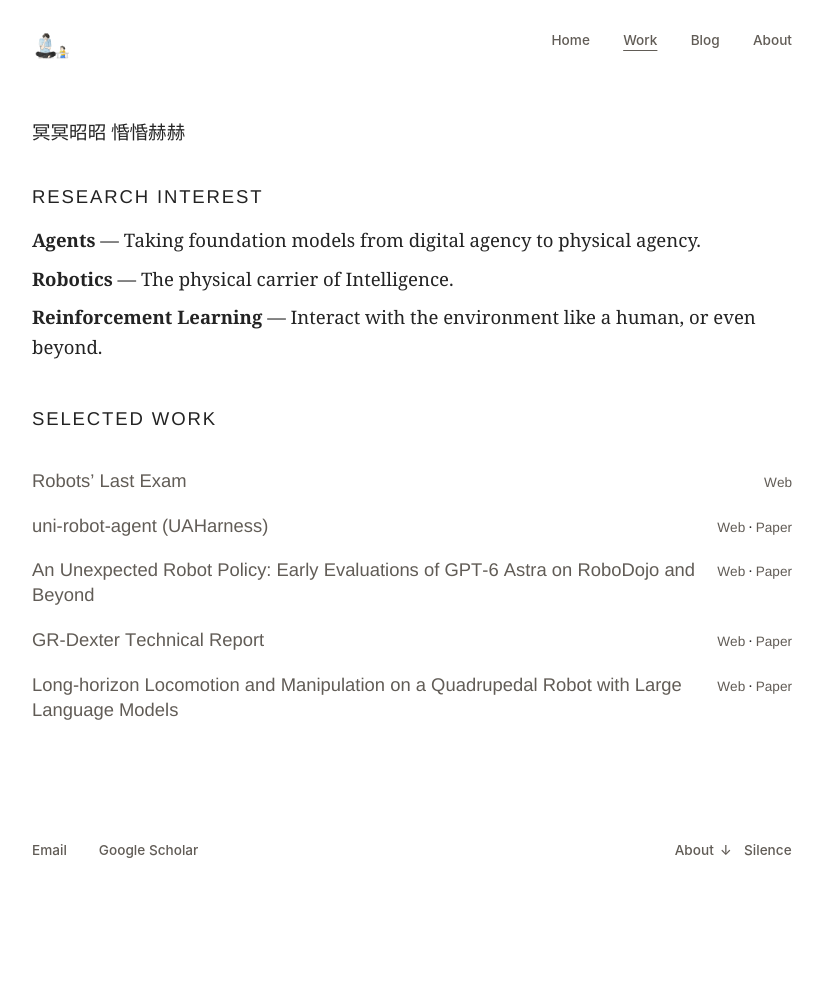
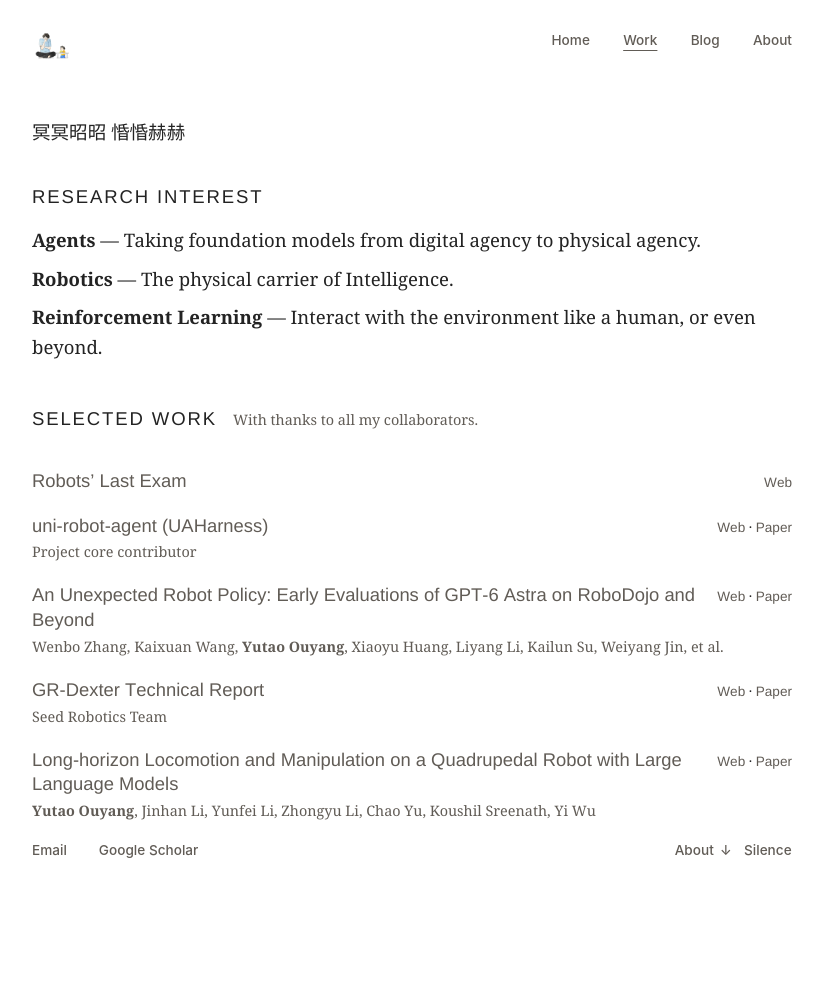
Before and after one commit to shihusi/shihusi.github.io, a Jekyll site: the page built from work.md, in a window 1280 px wide. Shown: the whole page, without its empty margins (228-1051 px from the left). Built offline with Jekyll 4.4.1, drawn with Linux system fonts in a browser that asks for light colours; before the commit the page ends 900 px from its top, so only the background shows below that.

Commit message:
Add author credits and collaborator thanks to Selected Work

```diff
--- a/_layouts/work.html
+++ b/_layouts/work.html
@@ -16,7 +16,10 @@ layout: default
     {% endfor %}
   </section>
   <section class="selected-work" aria-labelledby="selected-work-title">
-    <h2 id="selected-work-title">Selected Work</h2>
+    <div class="selected-work-heading">
+      <h2 id="selected-work-title">Selected Work</h2>
+      <p>With thanks to all my collaborators.</p>
+    </div>
     <ul>
       {% for project in page.selected %}
         <li>
@@ -26,8 +29,58 @@ layout: default
             <span aria-hidden="true">·</span>
             <a href="{{ project.paper | escape }}" aria-label="{{ project.title | escape }} paper">Paper</a>{% endif %}
           </span>
+          {% assign byline = project.authors | default: project.credit %}
+          {% if project.full_authors %}
+            <details class="work-byline">
+              {% capture short_credit %}{{ byline | escape | replace: "Yutao Ouyang", "<strong>Yutao Ouyang</strong>" }}{% endcapture %}
+              {% capture full_credit %}{{ project.full_authors | escape | replace: "Yutao Ouyang", "<strong>Yutao Ouyang</strong>" }}{% endcapture %}
+              {% if byline contains 'et al.' %}
+                <summary><span class="short-authors">{{ short_credit }}</span><span class="full-authors">{{ full_credit }}</span></summary>
+              {% else %}
+                <summary aria-label="Full author list for {{ project.title | escape }}">{{ short_credit }}</summary>
+                <p>{{ full_credit }}</p>
+              {% endif %}
+            </details>
+          {% elsif byline %}
+            <p class="work-byline">{{ byline | escape | replace: "Yutao Ouyang", "<strong>Yutao Ouyang</strong>" }}</p>
+          {% endif %}
         </li>
       {% endfor %}
     </ul>
   </section>
 </div>
+<script>
+  document.querySelectorAll('details.work-byline').forEach(details => {
+    const short = details.querySelector('.short-authors');
+    if (short) {
+      const full = details.querySelector('.full-authors');
+      const boldName = full.querySelector('strong')?.textContent;
+      const names = full.textContent.split(', ').map(name => {
+        const node = document.createElement(name === boldName ? 'strong' : 'span');
+        node.textContent = name;
+        return node;
+      });
+      function fitAuthors() {
+        if (details.open || !details.clientWidth) return;
+        const available = details.getBoundingClientRect().width;
+        for (let count = names.length; count >= 0; count--) {
+          const prefix = names.slice(0, count).flatMap((node, i) => i ? [', ', node] : [node]);
+          if (count < names.length) prefix.push(count ? ', et al.' : 'et al.');
+          short.replaceChildren(...prefix);
+          if (short.getBoundingClientRect().width <= available) break;
+        }
+      }
+      fitAuthors();
+      new ResizeObserver(fitAuthors).observe(details);
+      document.fonts.ready.then(fitAuthors);
+      details.addEventListener('toggle', fitAuthors);
+    }
+    const row = details.closest('li');
+    row.addEventListener('pointerenter', event => {
+      if (event.pointerType === 'mouse') details.open = true;
+    });
+    row.addEventListener('pointerleave', event => {
+      if (event.pointerType === 'mouse') details.open = false;
+    });
+  });
+</script>
--- a/_sass/_work.scss
+++ b/_sass/_work.scss
@@ -19,10 +19,23 @@
     display: grid;
     grid-template-columns: minmax(0, 1fr) auto;
     align-items: baseline;
-    gap: .8rem;
+    gap: .25rem .8rem;
     margin: 0;
 
     & + li { margin-top: 1.25rem; }
+  }
+
+  .work-byline {
+    grid-column: 1 / -1;
+    margin: 0;
+    font-size: .9rem;
+    line-height: 1.45;
+    color: var(--link-ink);
+    summary { cursor: pointer; width: fit-content; list-style: none; }
+    summary::-webkit-details-marker { display: none; }
+    .short-authors { white-space: nowrap; }
+    &:not([open]) .full-authors, &[open] .short-authors { display: none; }
+    p { margin: .25rem 0 0; font: inherit; color: inherit; }
   }
 
   .work-project-links {
@@ -39,11 +52,21 @@
   display: inline-block;
 }
 
+.selected-work-heading {
+  display: flex;
+  flex-wrap: wrap;
+  align-items: baseline;
+  gap: .25rem 1rem;
+  p { margin: 0; font-size: .9rem; color: var(--link-ink); }
+}
+
 .work > p:first-of-type,
-.work .selected-work h2 {
+.selected-work-heading {
   margin-bottom: 2em;
 }
 
 @media (prefers-reduced-motion: no-preference) {
+  .selected-work.assembling .work-byline { opacity: 0; }
+  .work-byline { transition: opacity .22s ease-out; }
   html[data-work-entrance] .selected-work ul { opacity: 0; }
 }
--- a/work.md
+++ b/work.md
@@ -6,15 +6,22 @@ selected:
   - title: Robots’ Last Exam
     url: https://robots-last-exam.com/
   - title: uni-robot-agent (UAHarness)
+    credit: Project core contributor
+    full_authors: Jiarui Yuan, Yuxin Zuo, Xiaoyu Huang, Wenbo Zhang, Kwanyoung Park, Junlin Yang, Tianxiang Zhang, Ruoqu Chen, Yutao Ouyang, Bingxiang He, Xingtai Lv, Hongjin Wu, Jiajun Liu, Jiahao Zhao, Tianwei Luo, Haozhan Li, Cheng Qian, Jiaxin Ge, Huan-ang Gao, Kaisen Yang, Jiaqi Deng, Qixin Xu, Siqiao Huang, Bowen Zhou, Mengdi Xu, Zhiyuan Liu, Pieter Abbeel, Ning Ding
     url: https://uni-robot-agent.com/
     paper: https://arxiv.org/abs/2611.01560
   - title: "An Unexpected Robot Policy: Early Evaluations of GPT-6 Astra on RoboDojo and Beyond"
+    authors: Wenbo Zhang, Kaixuan Wang, Yutao Ouyang, Xiaoyu Huang, et al.
+    full_authors: Wenbo Zhang, Kaixuan Wang, Yutao Ouyang, Xiaoyu Huang, Liyang Li, Kailun Su, Weiyang Jin, Wenhao Chai, Haotian Liang, Zhiyang Dou, Yue Chen, Tianxing Chen
     url: https://robodojo-benchmark.com/report/gpt-6-astra-eval
     paper: https://arxiv.org/abs/2609.24170
   - title: GR-Dexter Technical Report
+    authors: Seed Robotics Team
+    full_authors: Ruoshi Wen, Guangzeng Chen, Zhongren Cui, Min Du, Yang Gou, Zhigang Han, Liqun Huang, Mingyu Lei, Yunfei Li, Zhuohang Li, Wenlei Liu, Yuxiao Liu, Xiao Ma, Hao Niu, Yutao Ouyang, Zeyu Ren, Haixin Shi, Wei Xu, Haoxiang Zhang, Jiajun Zhang, Xiao Zhang, Liwei Zheng, Weiheng Zhong, Yifei Zhou, Zhengming Zhu, Hang Li
     url: https://byte-dexter.github.io/gr-dexter/
     paper: https://arxiv.org/abs/2512.24210
   - title: Long-horizon Locomotion and Manipulation on a Quadrupedal Robot with Large Language Models
+    authors: Yutao Ouyang, Jinhan Li, Yunfei Li, Zhongyu Li, Chao Yu, Koushil Sreenath, Yi Wu
     url: https://sites.google.com/view/long-horizon-robot
     paper: https://arxiv.org/abs/2404.05291
 items:
```
